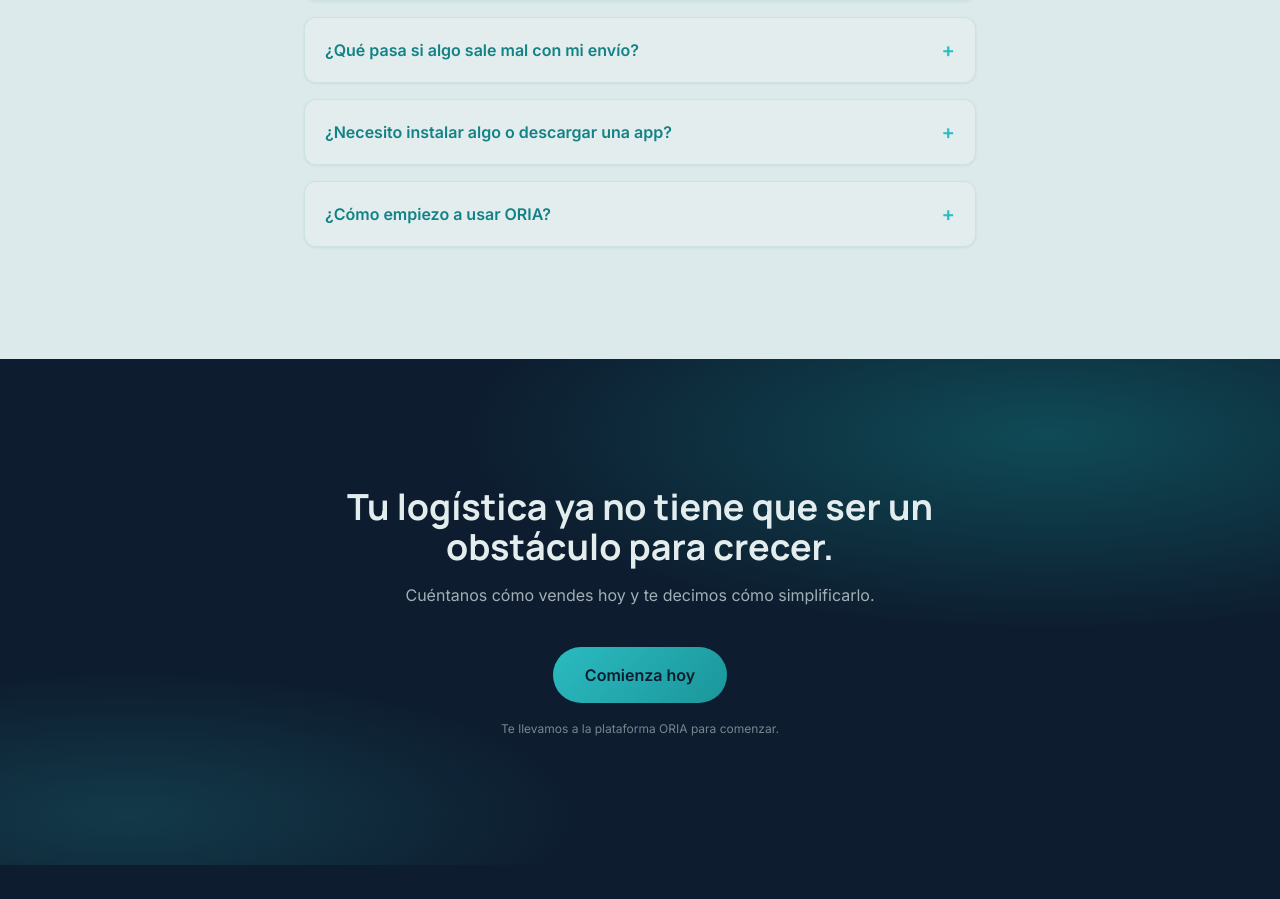
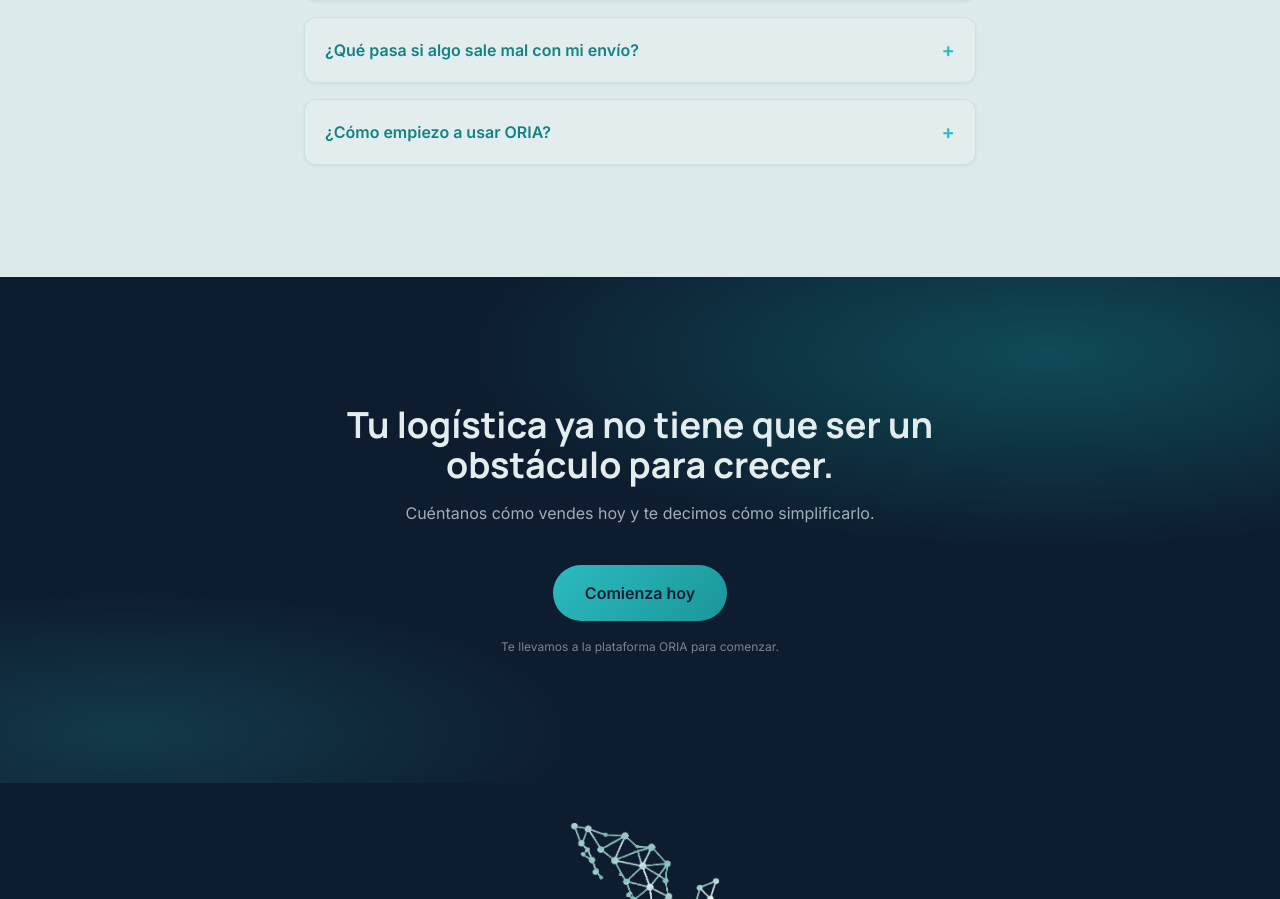
Before and after one commit to stephannymanrey/oria-landing, a React (Vite) app: page / in a window 1280 px wide. Shown: the part 4755-5654 px from the top of the page. Built offline with nearby package versions, Linux system fonts and the light colour scheme.

Commit message:
FAQ: lenguaje neutro y quitar pregunta de instalación
- "sin ser experta en logística" -> "sin tener experiencia en
  logística" (evita el adjetivo con género).
- Se quita la pregunta "¿Necesito instalar algo o descargar una
  app?" a pedido del cliente.

```diff
--- a/src/components/Faq.jsx
+++ b/src/components/Faq.jsx
@@ -3,7 +3,7 @@ import Reveal from './Reveal'
 const FAQS = [
   {
     q: '¿Necesito saber de logística para usar ORIA?',
-    a: 'No. ORIA está diseñado para que cualquier persona pueda usarlo sin ser experta en logística — si algo requiere un manual para entenderse, para nosotros eso ya es una falla de diseño.',
+    a: 'No. ORIA está diseñado para que cualquier persona pueda usarlo sin tener experiencia en logística — si algo requiere un manual para entenderse, para nosotros eso ya es una falla de diseño.',
   },
   {
     q: '¿ORIA reemplaza a mi paquetería actual?',
@@ -16,10 +16,6 @@ const FAQS = [
   {
     q: '¿Qué pasa si algo sale mal con mi envío?',
     a: 'Nunca te dejamos solo. Actuamos con rapidez y transparencia ante cualquier incidencia y te mantenemos informado durante todo el proceso. No prometemos que nunca habrá problemas — prometemos que siempre habrá alguien resolviendo contigo.',
-  },
-  {
-    q: '¿Necesito instalar algo o descargar una app?',
-    a: 'No. ORIA funciona 100% desde tu navegador, en computadora o celular, sin instalaciones.',
   },
   {
     q: '¿Cómo empiezo a usar ORIA?',
```
